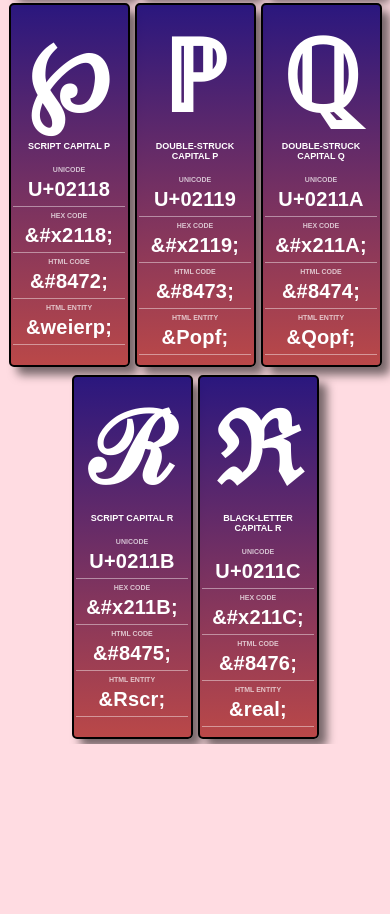
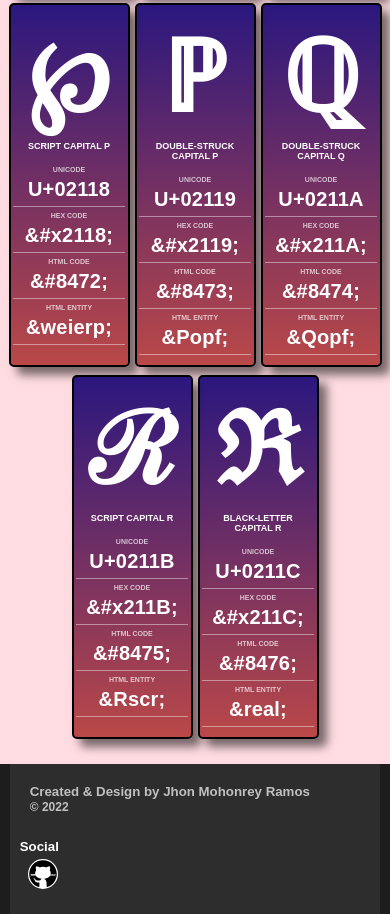
Before and after one commit to JhonMohonrey/Html-Entity, a plain HTML site: page index.html in a window 390 px wide. Shown: the part 4034-4948 px from the top of the page. Before the commit the page ends 4778 px from the top, so only its background shows below. Drawn offline with Linux system fonts and the light colour scheme.

Commit message:
Add files via upload

```diff
--- a/design/design.scss
+++ b/design/design.scss
@@ -234,6 +234,91 @@ body {
     }
 }
 
+footer {
+    background: rgb(29, 29, 29);
+}
+.foot {
+    background: rgb(45, 45, 45);
+    width: 1000px;
+    height: 120px;
+    margin: 20px auto 0 auto;
+    position: relative;
+
+    .design {
+        margin: 0;
+        color: white;
+        font-family: arial;
+        position: absolute;
+        top: 20px;
+        left: 20px;
+        opacity: .7;
+
+        #design {
+        }
+
+        #year {
+            font-size: 12px;
+        }
+    }
+
+    .social {
+        position: absolute;
+        right: 150px;
+        top: 20px;
+
+        h5 {
+            margin: 0;
+            font-family: arial;
+            color: white;
+        }
+
+        div {
+            display: flex;
+            margin-top: 5px;
+            justify-content: center;
+            align-items: center;
+
+        }
+
+        img {
+            margin-top: 5px;
+            border-radius: 50%;
+            width: 30px;
+            padding: 0;
+            background: white;
+            margin: 0;
+            cursor: pointer;
+        }
+
+        a {
+            text-decoration: none;
+            color: white;
+            font-family: arial;
+            margin: 0 8px;
+            font-size: 12px;
+            position: relative;
+
+
+        }
+
+        a:hover #g {
+            opacity: 1;
+        }
+
+        #g {
+            position: absolute;
+            background: black;
+            padding: 5px 10px;
+            border-radius: 10px 10px 10px 0;
+            left: 10px;
+            top: -30px;
+            pointer-events: none;
+            opacity: 0;
+            font-weight: 800;
+        }
+    }
+}
+
 :root {
     --codes-color: rgb(255, 255, 255);
     --header-hover-color: rgba(255, 137, 137, 0.289);
@@ -305,6 +390,10 @@ body {
                 font-size: 12px;
             }
         }
+    }
+
+    .foot {
+        width: 95%;
     }
 }
 
@@ -502,4 +591,24 @@ body {
             }
         }
     }
+
+    footer {
+        width: 100%;
+    }
+
+    .foot {
+        width: 95%;
+        position: relative;
+        height: 150px;
+
+        .social {
+            position: absolute;
+            top: 50%;
+            left: 10px;
+
+            div {
+                position: absolute;
+            }
+        }
+    }
 }
--- a/index.html
+++ b/index.html
@@ -58,31 +58,25 @@
    </div>
 
    <div class="body-container">
-       <!-- <div class="boxes">
-           <h1>&#169;</h1>
-           <h5 class="title">COPYRIGHT SIGN</h5>
-           <div>
-                <h5 class="codeName">UNICODE</h5>
-                <h2 class="code">U+000A9</h2>
-           </div>
+   </div>
 
-           <div>
-                <h5 class="codeName">HEX CODE</h5>
-                <h2 class="code">&.#xa9;</h2>
-           </div>
+   <footer>
+       <div class="foot">
+            <h5 class="design"><span id="design">Created & Design by</span>
+            Jhon Mohonrey Ramos<br>
+            <span id="year">&#169; 2022</span>
+            </h5>
 
-           <div>
-                <h5 class="codeName">HTML CODE</h5>
-                <h2 class="code">&.#169;</h2>
-           </div>
-
-           <div>
-                <h5 class="codeName">HTML ENTITY</h5>
-                <h2 class="code">&.copy;</h2>
-           </div>
-       </div> -->
-
-       <!-- end -->
-   </div>
+            <div class="social">
+                <h5>Social</h5>
+                <div>
+                    <a href="https://github.com/JhonMohonrey" target="_blank" rel="noopener noreferrer">
+                    <img src="./svg/github.svg">
+                    <span id="g" >Github</span>
+                    </a>
+                </div>
+            </div>
+       </div>
+   </footer>
 </body>
 </html>
```
Also changed, not shown: design/design.css, svg/github.svg (added), 1 other file.
